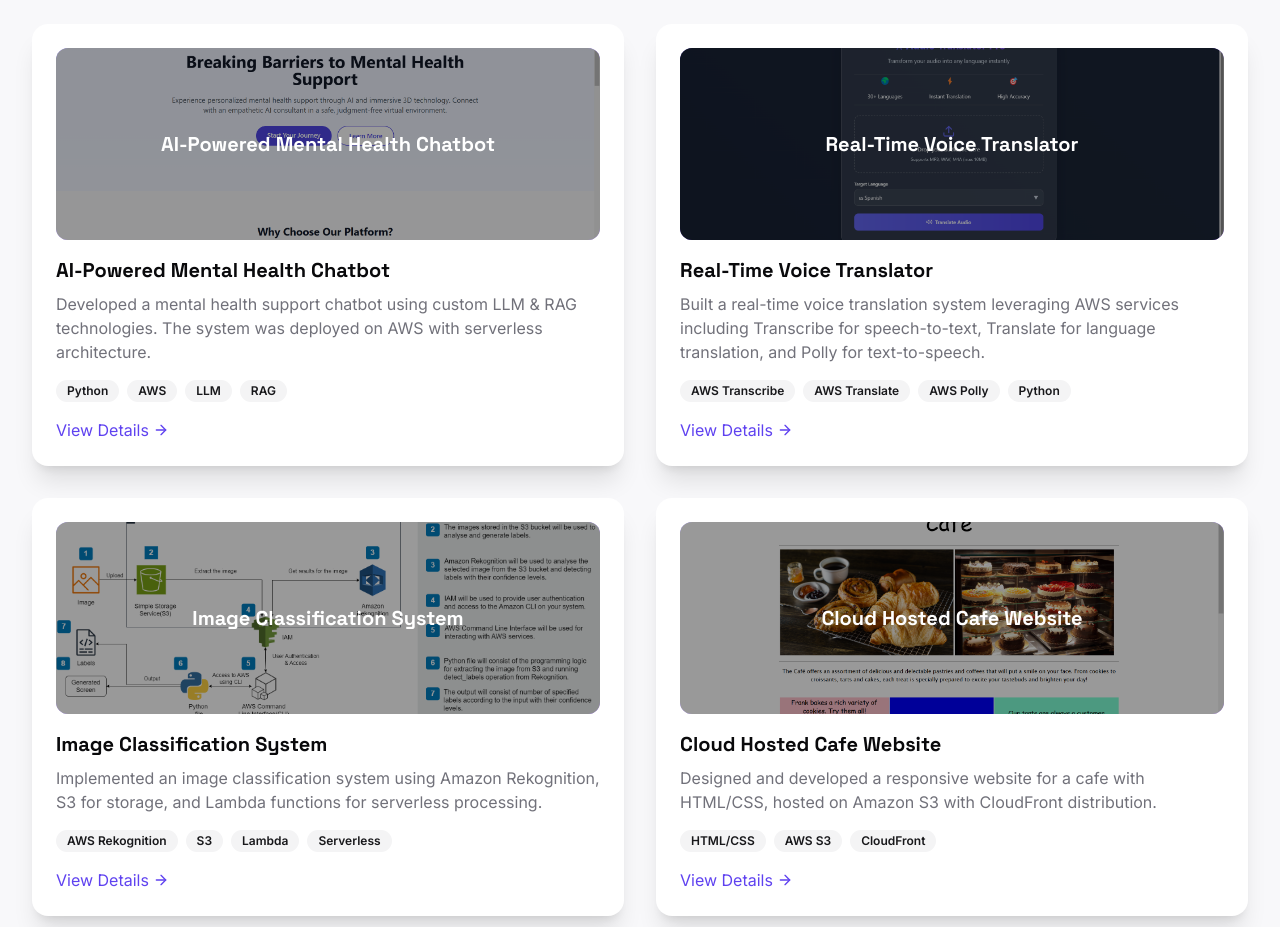
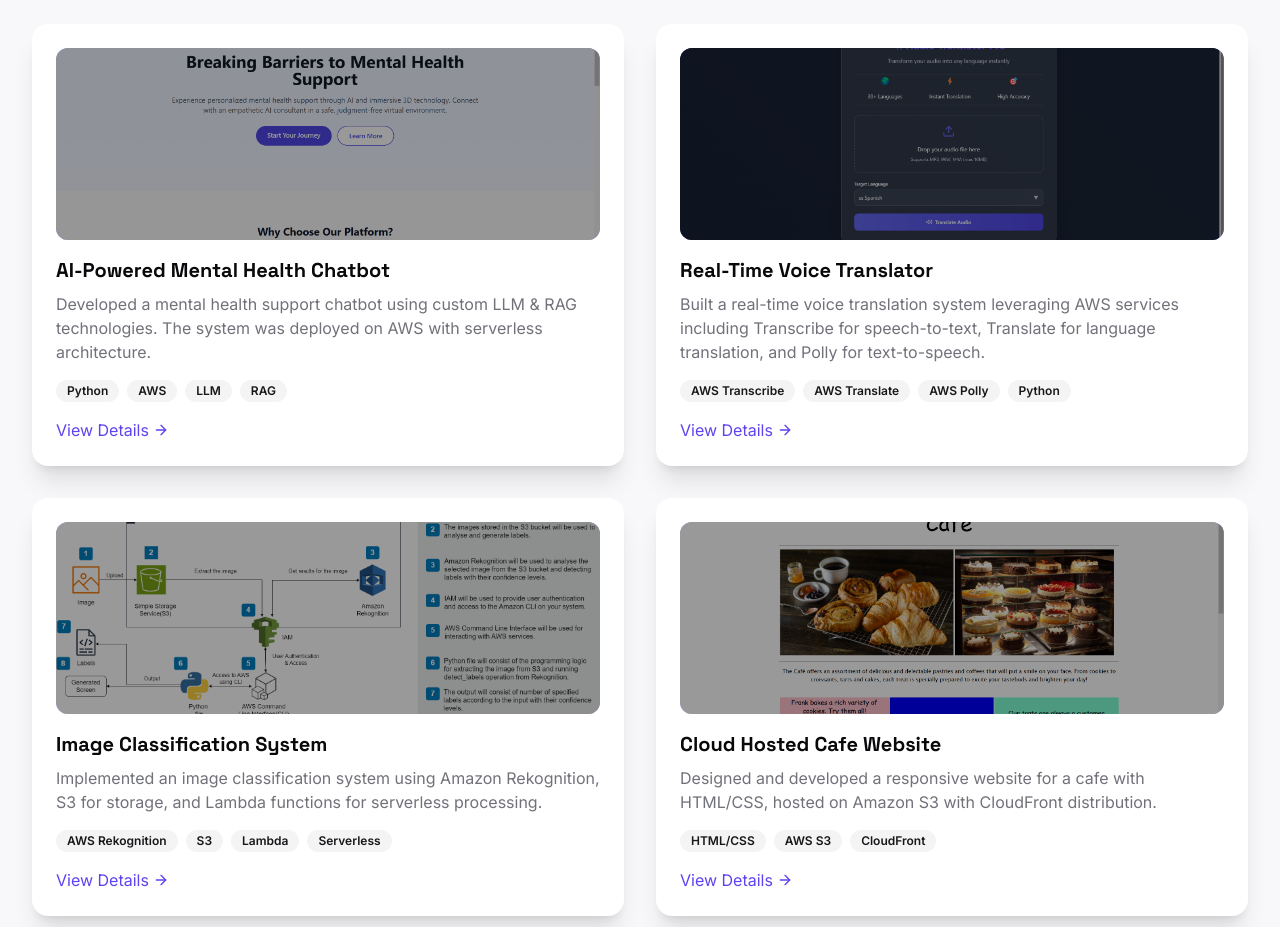
Before and after one commit to vishnuvardhan148/guru-vardhan-portfolio-saas, a React (Vite) app: page / in a window 1280 px wide. Shown: the part 3460-4387 px from the top of the page. Built offline with nearby package versions, Linux system fonts and the light colour scheme.

Commit message:
Remove text from project images

```diff
--- a/src/components/Projects.tsx
+++ b/src/components/Projects.tsx
@@ -1,4 +1,3 @@
-
 import { motion } from "framer-motion";
 import { ExternalLink, Github, ArrowRight } from "lucide-react";
 import MotionWrapper from "./MotionWrapper";
@@ -133,7 +132,6 @@ const Projects = () => {
                     }}
                   />
                   <div className="absolute inset-0 bg-black/40"></div>
-                  <h3 className="text-white font-bold text-xl px-4 text-center relative z-10">{project.title}</h3>
                 </div>
 
                 <h3 className="text-xl font-bold mb-2 group-hover:text-primary transition-colors">{project.title}</h3>
@@ -181,7 +179,6 @@ const Projects = () => {
                 }}
               />
               <div className="absolute inset-0 bg-black/40"></div>
-              <h3 className="text-white font-bold text-xl px-4 text-center relative z-10">{selectedProject?.title}</h3>
             </div>
 
             <div>
```
